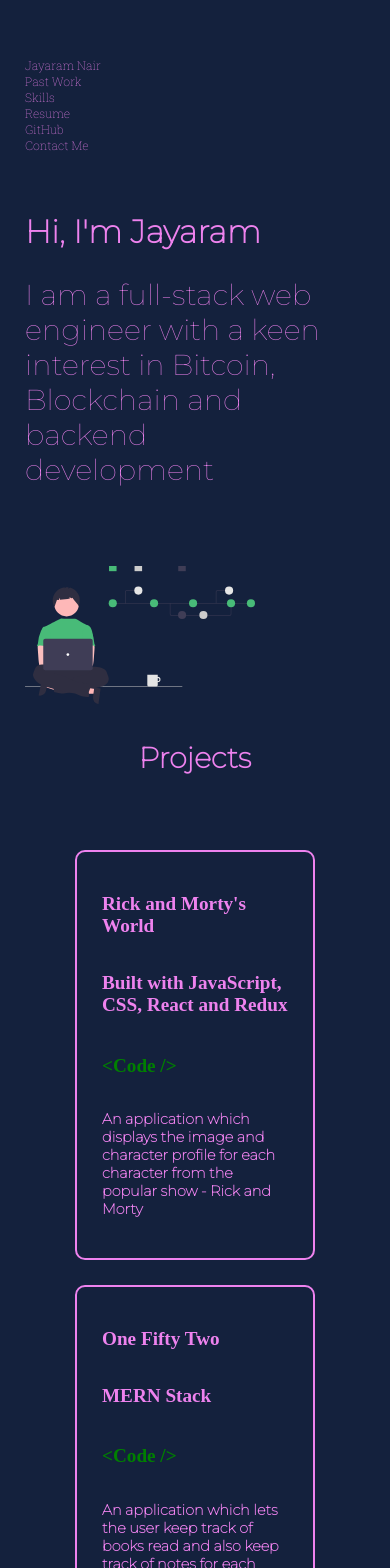
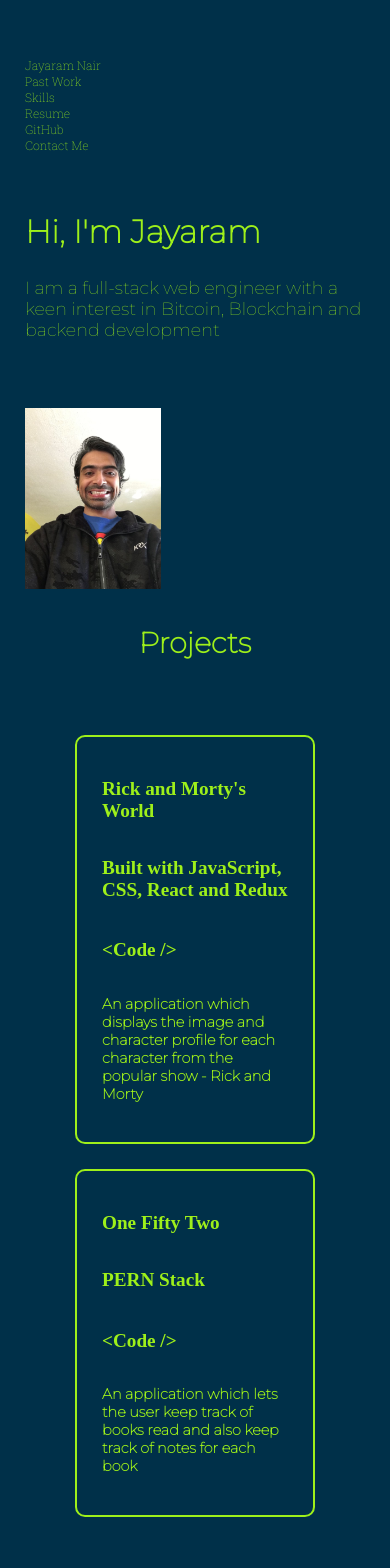
Before and after one commit to jayaramsivaramannair/jayaram_portfolio, a React (Create React App) app: page / in a window 390 px wide. Shown: the top 1568 px of the page. Built offline with nearby package versions, Linux system fonts and the light colour scheme.

Commit message:
Changed the profile image and text color

```diff
--- a/src/components/About.js
+++ b/src/components/About.js
@@ -13,7 +13,7 @@ function About() {
           </p>
         </div>
         <div className="hero-image">
-          <img alt="hero" src="./coding.svg"/>
+          <img alt="hero" src="./selfie.jpg"/>
         </div>
     </section>
   )
--- a/src/data.js
+++ b/src/data.js
@@ -9,7 +9,7 @@ export const projects = [
   },
   {
     title: "One Fifty Two",
-    subtitle: "MERN Stack",
+    subtitle: "PERN Stack",
     description:
       "An application which lets the user keep track of books read and also keep track of notes for each book",
     image: "../src/One-Fifty-Two.gif",
--- a/src/index.css
+++ b/src/index.css
@@ -1,14 +1,14 @@
 body {
-  background-color: #14213d;
+  background-color: #003049;
   max-width: 1080px;
-  color: violet;
+  color: #9ef01a;
   padding: 25px;
   margin: 0 auto;
 }
 
 a {
   text-decoration: none;
-  color: violet;
+  color: #9ef01a;
 }
 
 .container {
@@ -31,19 +31,20 @@ header {
 }
 
 #about {
-  max-width: 90%;
+  max-width: 100%;
   margin-bottom: 2rem;
-  display: grid;
-  grid-template-columns: 1fr;
+  display: flex;
+  flex-direction: row;
+  justify-content: center;
 }
 
 .hero-image img {
   padding-top: 50px;
-  max-width: 75%;
+  max-width: 60%;
 }
 
 #about h1 {
-  color: violet;
+  color: #9ef01a;
   /* vw helps resize the font based on screen resize*/
   font-size: 5rem;
   font-family: 'Montserrat', sans-serif;
@@ -53,11 +54,6 @@ header {
   margin-top: 1.5rem;
   font-size: 1.8rem;
   font-family: 'Montserrat', sans-serif;
-}
-
-#about .hero-image {
-  align-self: center;
-  justify-self: center;
 }
 
 #projects h1 {
@@ -90,12 +86,12 @@ h3 {
 #projects .project-gallery {
   display: grid;
   padding: 25px;
-  border: 2px solid violet;
+  border: 2px solid #9ef01a;
   border-radius: 10px;
 }
 
 .project-link {
-  color: green;
+  color: #9ef01a;
 }
 
 #skills h1 {
@@ -111,7 +107,7 @@ h3 {
 }
 
 .skill-container {
-  background-color: violet;
+  background-color: #9ef01a;
   cursor: pointer;
   font-size: 1.8rem;
   color: #14213d;
@@ -144,7 +140,7 @@ h3 {
 .contact-form textarea {
   display: block;
   background: transparent;
-  border: 1px solid turquoise;
+  border: 1px solid #9ef01a;
   border-radius: 5px;
   outline: none;
   width: 600px;
@@ -177,7 +173,7 @@ textarea:focus {
   border: none;
   border-radius: 5px;
   color: black;
-  background-color: violet;
+  background-color: #9ef01a;
   padding: 5px;
   font-family: 'Montserrat', sans-serif;
   font-size: 1.5rem;
@@ -201,11 +197,20 @@ button:hover {
     font-size: 0.75rem;
   }
 
+  #about {
+    display: grid;
+    flex-direction: column;
+  }
+
+  .hero-image img {
+    max-width: 40%;
+  }
+
   #about h1 {
     font-size: 2rem;
   }
 
-  about p {
+  #about p {
     font-size: 1.1rem;
   }
 
```
Also changed, not shown: public/selfie.jpg (added).
